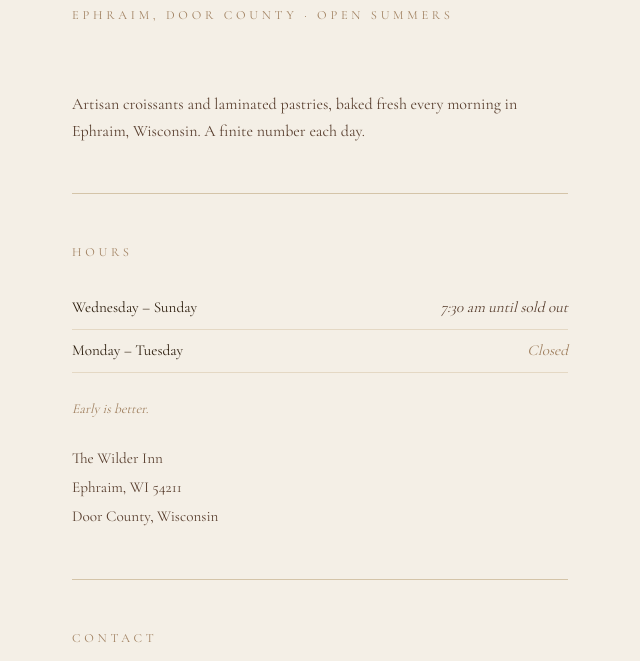
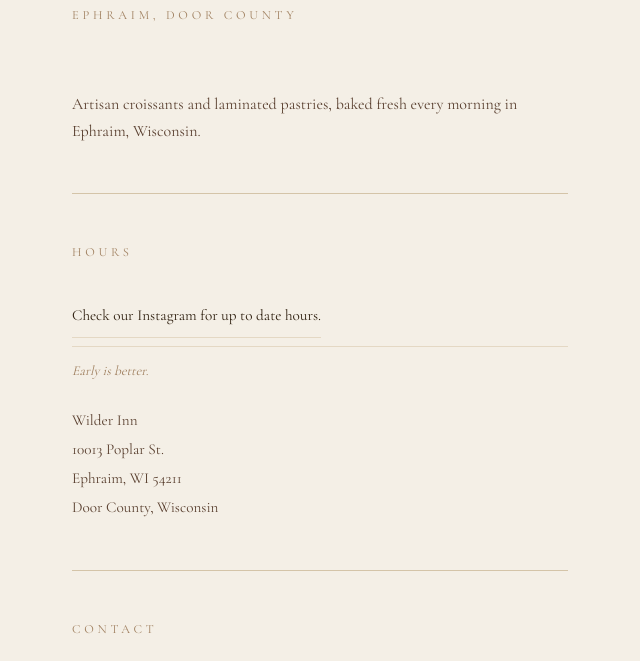
Before and after one commit to njgheorghita/eagle_website, a plain HTML site: page index.html in a window 1280 px wide. Shown: the part 121-782 px from the top of the page, without its empty margins (320-960 px from the left). Drawn offline with nearby package versions, Linux system fonts and the light colour scheme; a web font is replaced by a local one.

Commit message:
update hours

```diff
--- a/index.html
+++ b/index.html
@@ -124,28 +124,25 @@
 
   <header>
     <h1>Eagle <em>Bakery</em></h1>
-    <p class="sub">Ephraim, Door County · Open Summers</p>
+    <p class="sub">Ephraim, Door County</p>
   </header>
 
-  <p>Artisan croissants and laminated pastries, baked fresh every morning in Ephraim, Wisconsin. A finite number each day.</p>
+  <p>Artisan croissants and laminated pastries, baked fresh every morning in Ephraim, Wisconsin.</p>
 
   <hr>
 
   <p class="sub" style="margin-bottom:1rem;">Hours</p>
   <div class="hours">
     <div class="hours-row">
-      <span class="day">Wednesday – Sunday</span>
-      <span class="time">7:30 am until sold out</span>
-    </div>
     <div class="hours-row closed">
-      <span class="day">Monday – Tuesday</span>
-      <span class="time">Closed</span>
+      <span class="day">Check our Instagram for up to date hours.</span>
     </div>
   </div>
   <p class="note">Early is better.</p>
 
   <address>
-    The Wilder Inn<br>
+    Wilder Inn<br>
+	10013 Poplar St.<br>
     Ephraim, WI 54211<br>
     Door County, Wisconsin
   </address>
@@ -154,8 +151,8 @@
 
   <p class="sub" style="margin-bottom:1rem;">Contact</p>
   <div class="links">
-    <a href="https://instagram.com/eaglebakery" target="_blank" rel="noopener">
-      @eaglebakery <span>Instagram →</span>
+    <a href="https://instagram.com/eaglebakerydoco" target="_blank" rel="noopener">
+      @eaglebakerydoco <span>Instagram →</span>
     </a>
     <a href="mailto:hello@eaglebakerydoco.com">
       hello@eaglebakerydoco.com <span>Email →</span>
```
